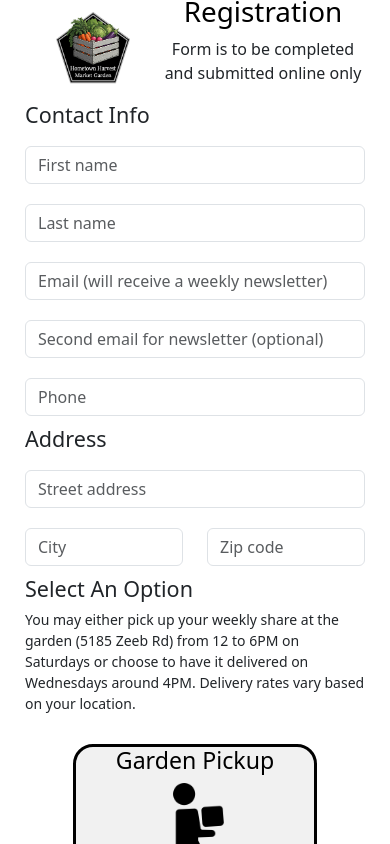
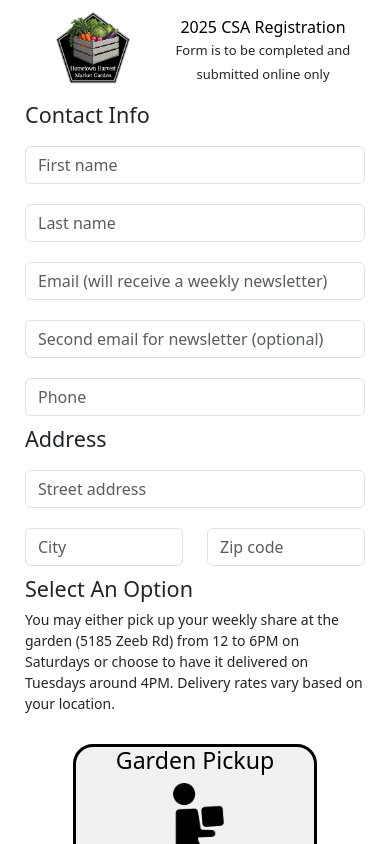
Before and after one commit to Pschaefer18/hometown-harvest-site, a Next.js app: page /register in a window 390 px wide. Shown: the top 844 px of the page. Built offline with nearby package versions, Linux system fonts and the light colour scheme.

Commit message:
fixed register title

```diff
--- a/pages/register.css
+++ b/pages/register.css
@@ -102,6 +102,13 @@
   @media screen and (max-width: 850px) {
     p {
       font-size: 14px;
+    }
+    .banner-subtitle {
+      font-size: small;
+    }
+    .banner-title {
+      font-size: medium;
+      margin-bottom: 0;
     }
   }
   .body {
--- a/pages/register.js
+++ b/pages/register.js
@@ -221,8 +221,8 @@ export default function register() {
       <Image class="banner-img" src="/Hometown Harvest Logo (transparent background).png" width="2000" height="2000" alt="logo"/>
       <div class="banner-text">
         <div class="banner-titles">
-          <h1>2025 CSA Registration</h1>
-          <h7>Form is to be completed and submitted online only</h7>
+          <h1 class="banner-title">2025 CSA Registration</h1>
+          <h7 class="banner-subtitle">Form is to be completed and submitted online only</h7>
         </div>
 
       </div>
@@ -341,7 +341,7 @@ export default function register() {
           </div>
           </div>
           <h4>Select An Option </h4>
-          <p>You may either pick up your weekly share at the garden (5185 Zeeb Rd) from 12 to 6PM on Saturdays or choose to have it delivered on Wednesdays around 4PM. Delivery rates vary based on your location.</p>
+          <p>You may either pick up your weekly share at the garden (5185 Zeeb Rd) from 12 to 6PM on Saturdays or choose to have it delivered on Tuesdays around 4PM. Delivery rates vary based on your location.</p>
       <div class="row csa-options">
           <div class="col option" style={csaSelection == "gardenPickup" ? {color: '#f1f1f1', backgroundColor: 'black'} : {color: 'black', backgroundColor: '#f1f1f1'}}>
             <input type="radio" id="gardenPickup" name="csaOption" value="gardenPickup" onChange={handleCsaSelectionChange}/>
--- a/pages/register/confirmation-page.js
+++ b/pages/register/confirmation-page.js
@@ -10,7 +10,7 @@ export default function confirmationPage() {
         <div class='body'>
             <h2>Your form has been submitted</h2>
             <h3>Thank you for signing up!</h3>
-            <p>Please send ${amount} to Paul Schaefer by May 18th</p>
+            <p>Please send ${amount} to Paul Schaefer to confirm your membership</p>
             <p>Mail checks to the following address or hand deliver to me</p>
             <p>4161 Sunset Ct, Ann Arbor, MI 48103</p>
             <h3>If you decide to cancel your membership</h3>
--- a/src/app/globals.css
+++ b/src/app/globals.css
@@ -153,3 +153,11 @@ section {
     text-align: left;
   }
 }
+@media screen and (max-width: 850px) {
+  .banner-subtitle {
+    font-size: small;
+  }
+  .banner-title {
+    font-size: medium;
+  }
+}
--- a/src/components/Navbar.css
+++ b/src/components/Navbar.css
@@ -11,7 +11,7 @@
     list-style-type: none;
 }
 .nav-links li{
-    font-size: 32px;
+    font-size: 24px;
     display: inline-block;
     margin: 20px 20px 0 20px;
 }
```
